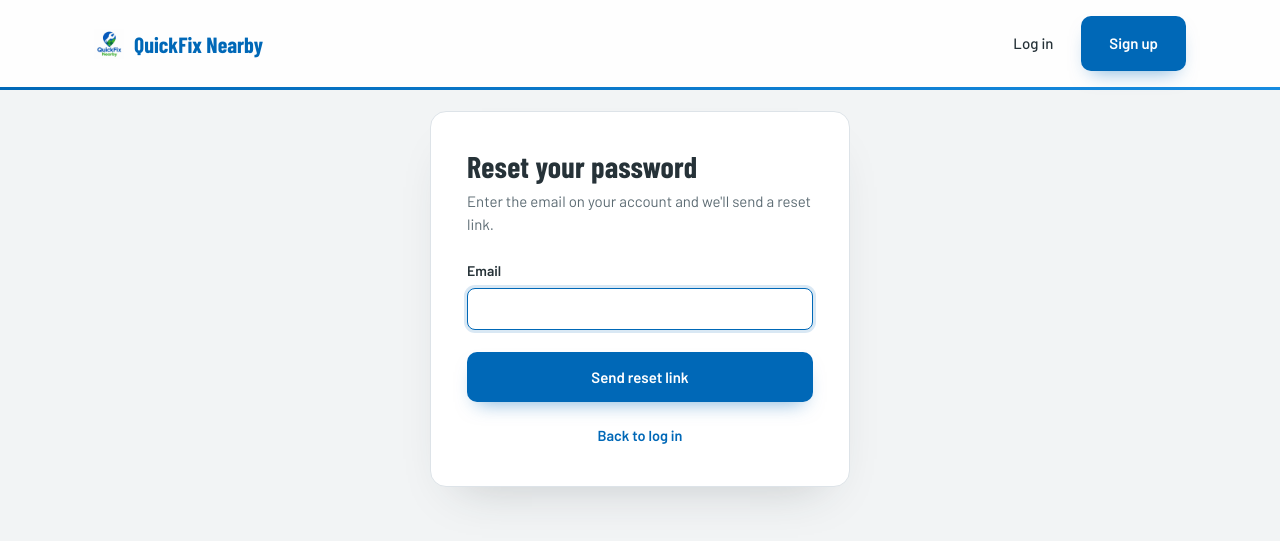
After one commit to Simmyt3r/Quick-Fix, a Flask app: page /forgot-password in a window 1280 px wide. The commit adds this page. Shown: the top 541 px of the page. Run offline with Flask 3, Linux system fonts and the light colour scheme; some libraries are stand-ins or nearby versions.

Commit message:
Add password reset flow via Gmail SMTP (TODO.md Phase 3)
New routes:
- GET/POST /forgot-password -- request a reset link by email. Always shows
  the same 'if an account exists...' message regardless of whether the
  email matches an account, whether that account is disabled, or whether
  it's Google-only -- avoids account enumeration. A Google-only account
  gets an email explaining there's no password to reset rather than a
  broken link; nothing is sent for disabled accounts.
- GET/POST /reset-password/<token> -- set a new password. Token is a
  32-byte urlsafe random string stored on the user row (not a signed JWT),
  which makes it trivially single-use: cleared the moment it's redeemed,
  independent of its 1-hour expiry. Rejects mismatched confirmation and
  passwords under 8 characters.

New app/mail.py, following the same graceful-degradation pattern as
app/uploads.py (Cloudinary): if SMTP_USERNAME/SMTP_PASSWORD aren't set,
send_email() returns False instead of raising, and forgot_password() logs
the reset link via current_app.logger instead of emailing it -- so the
whole flow stays testable in local dev without real SMTP credentials.
Sends via Gmail SMTP (smtp.gmail.com:587, STARTTLS); requires a Gmail App
Password in SMTP_PASSWORD, not the account's normal password.

Schema: users gains reset_token (unique, indexed) and reset_token_expires.
Migration 236021afdff7 builds on c3097a33c5be.

Login page gets a 'Forgot password?' link.

Tested end-to-end against a fresh SQLite DB: full chain of 7 migrations,
every template parses, and a from-scratch script exercising every path --
request reset for a password account, for a nonexistent email, for a
Google-only account, for a disabled account, GET with a valid/invalid/
expired token, mismatched passwords, too-short passwords, successful
reset (token cleared, new password logs in, old password rejected,
same token can't be reused), and a plain login sanity check alongside it
all. All correct.

```diff
--- a/app/__init__.py
+++ b/app/__init__.py
@@ -71,6 +71,10 @@ def create_app():
 
     init_cloudinary(app)
 
+    from app.mail import init_mail
+
+    init_mail(app)
+
     from app import models  # noqa: F401 — register models before Migrate/db touch anything
 
     migrate.init_app(app, db)
--- a/app/routes/auth.py
+++ b/app/routes/auth.py
@@ -1,3 +1,5 @@
+from datetime import datetime, timedelta
+from secrets import token_urlsafe
 from urllib.parse import urlparse
 
 import requests
@@ -6,9 +8,12 @@ from flask import Blueprint, current_app, flash, redirect, render_template, requ
 from flask_login import current_user, login_required, login_user, logout_user
 
 from app.extensions import db, limiter, oauth
+from app.mail import send_email
 from app.models import User
 
 auth_bp = Blueprint("auth", __name__)
+
+RESET_TOKEN_TTL = timedelta(hours=1)
 
 def _safe_next(target):
     """Only follow `next` if it's a relative, same-site path — never an open redirect."""
@@ -97,6 +102,105 @@ def logout():
     return redirect(url_for("main.index"))
 
 
+@auth_bp.route("/forgot-password", methods=["GET", "POST"])
+@limiter.limit("5 per hour", methods=["POST"])
+def forgot_password():
+    if current_user.is_authenticated:
+        return redirect(url_for("dashboard.home"))
+
+    if request.method == "POST":
+        email = (request.form.get("email") or "").strip().lower()
+        user = User.query.filter_by(email=email).first()
+
+        # Always show the same message whether or not the account exists, or
+        # whether it even has a password — telling someone "no account with
+        # that email" or "that account uses Google" from this form is an
+        # account-enumeration leak. The right message for either case goes
+        # in the email itself, sent only to the real inbox.
+        if user is not None and not user.disabled:
+            if user.password_hash is None:
+                send_email(
+                    user.email,
+                    "Password reset — QuickFix Nearby",
+                    f"Hi {user.name.split(' ')[0]},\n\n"
+                    "Someone (hopefully you) requested a password reset for this "
+                    "email on QuickFix Nearby. This account signs in with Google, "
+                    "though, so there's no password to reset — just use the "
+                    '"Continue with Google" button on the login page.\n\n'
+                    "If this wasn't you, no action is needed.\n\n"
+                    "— QuickFix Nearby",
+                )
+            else:
+                user.reset_token = token_urlsafe(32)
+                user.reset_token_expires = datetime.utcnow() + RESET_TOKEN_TTL
+                db.session.commit()
+
+                reset_url = url_for("auth.reset_password", token=user.reset_token, _external=True)
+                sent = send_email(
+                    user.email,
+                    "Password reset — QuickFix Nearby",
+                    f"Hi {user.name.split(' ')[0]},\n\n"
+                    "Someone (hopefully you) requested a password reset for this "
+                    "email on QuickFix Nearby. This link works for 1 hour:\n\n"
+                    f"{reset_url}\n\n"
+                    "If this wasn't you, no action is needed — your password "
+                    "stays the same.\n\n"
+                    "— QuickFix Nearby",
+                )
+                if not sent:
+                    # SMTP isn't configured (e.g. local dev) — log the link so
+                    # the flow is still testable without real email delivery.
+                    current_app.logger.info("Password reset link for %s: %s", user.email, reset_url)
+
+        flash(
+            "If an account exists for that email, we've sent a link to reset the password.",
+            "success",
+        )
+        return redirect(url_for("auth.login"))
+
+    return render_template("auth/forgot_password.html")
+
+
+@auth_bp.route("/reset-password/<token>", methods=["GET", "POST"])
+@limiter.limit("10 per hour", methods=["POST"])
+def reset_password(token):
+    if current_user.is_authenticated:
+        return redirect(url_for("dashboard.home"))
+
+    user = User.query.filter_by(reset_token=token).first()
+    token_valid = (
+        user is not None
+        and not user.disabled
+        and user.reset_token_expires is not None
+        and user.reset_token_expires > datetime.utcnow()
+    )
+
+    if not token_valid:
+        flash("That reset link is invalid or has expired. Request a new one below.", "error")
+        return redirect(url_for("auth.forgot_password"))
+
+    if request.method == "POST":
+        password = request.form.get("password") or ""
+        confirm = request.form.get("confirm_password") or ""
+
+        if len(password) < 8:
+            flash("Password must be at least 8 characters.", "error")
+            return render_template("auth/reset_password.html", token=token), 400
+        if password != confirm:
+            flash("Those passwords don't match.", "error")
+            return render_template("auth/reset_password.html", token=token), 400
+
+        user.set_password(password)
+        user.reset_token = None
+        user.reset_token_expires = None
+        db.session.commit()
+
+        flash("Your password has been reset. Please log in.", "success")
+        return redirect(url_for("auth.login"))
+
+    return render_template("auth/reset_password.html", token=token)
+
+
 @auth_bp.route("/login/google")
 @limiter.limit("20 per hour")
 def google_login():
--- a/app/static/css/style.css
+++ b/app/static/css/style.css
@@ -720,6 +720,13 @@ footer{
 }
 .auth-foot a{ color:var(--blue); font-weight:600; text-decoration:none; }
 .auth-foot a:hover{ text-decoration:underline; }
+.auth-forgot{
+  margin:-6px 0 4px;
+  text-align:right;
+  font-size:13.5px;
+}
+.auth-forgot a{ color:var(--blue); font-weight:600; text-decoration:none; }
+.auth-forgot a:hover{ text-decoration:underline; }
 
 .role-fieldset{
   border:1px solid var(--line);
--- /dev/null
+++ b/app/templates/auth/forgot_password.html
@@ -0,0 +1,19 @@
+{% extends "base_app.html" %}
+{% block title %}Reset your password — QuickFix Nearby{% endblock %}
+{% block content %}
+<div class="auth-shell">
+  <div class="auth-card">
+    <h1>Reset your password</h1>
+    <p class="auth-sub">Enter the email on your account and we'll send a reset link.</p>
+
+    <form method="POST" class="auth-form">
+      <input type="hidden" name="csrf_token" value="{{ csrf_token() }}">
+      <label>Email
+        <input type="email" name="email" required autofocus value="{{ request.form.get('email', '') }}">
+      </label>
+      <button type="submit" class="btn btn-primary">Send reset link</button>
+    </form>
+    <p class="auth-foot"><a href="{{ url_for('auth.login') }}">Back to log in</a></p>
+  </div>
+</div>
+{% endblock %}
--- a/app/templates/auth/login.html
+++ b/app/templates/auth/login.html
@@ -22,6 +22,7 @@
       <label>Password
         <input type="password" name="password" required>
       </label>
+      <p class="auth-forgot"><a href="{{ url_for('auth.forgot_password') }}">Forgot password?</a></p>
       <button type="submit" class="btn btn-primary">Log in</button>
     </form>
     <p class="auth-foot">New here? <a href="{{ url_for('auth.register') }}">Create an account</a></p>
```
Also changed, not shown: app/mail.py (added, +51 -0 lines), app/models.py (+7 -0 lines), app/templates/auth/reset_password.html (added, +22 -0 lines), migrations/versions/236021afdff7_add_password_reset_tokens.py (added, +30 -0 lines), 1 other file.
